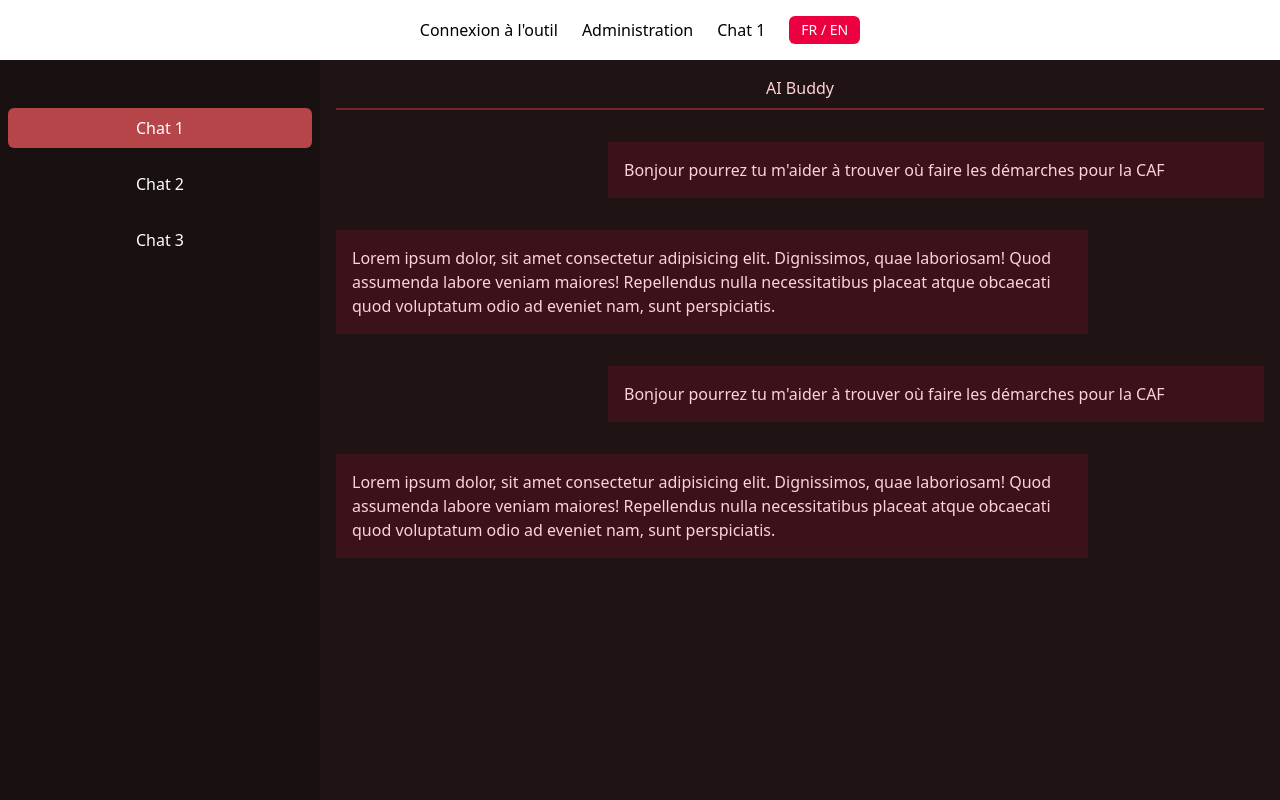
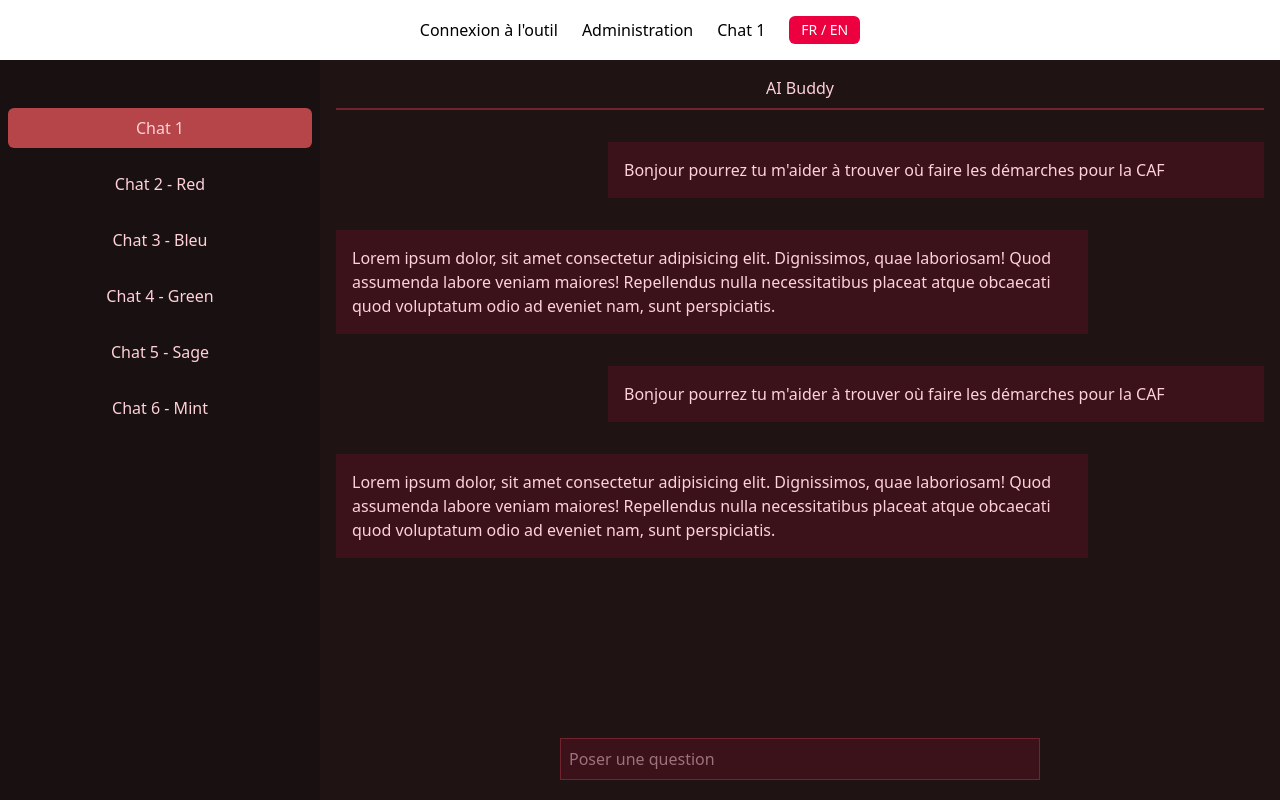
Before and after one commit to andrew-phakeovilay/AI-Buddy-TBS-education, a React (Vite) app in the folder ia-buddy-front-end/: page /chat/1 in a window 1280 px wide. Built offline with nearby package versions, Linux system fonts and the light colour scheme.

Commit message:
Utilisation de data-theme pour test les couleurs, chaque page possède une couleur. [ Correction dans APP utilisation du overflow dans APP ]

```diff
--- a/ia-buddy-front-end/src/components/NavChat.tsx
+++ b/ia-buddy-front-end/src/components/NavChat.tsx
@@ -5,7 +5,7 @@ export function NavChat({ name,id, onClick } : { id:number,name:string, onClick:
     const isActif = params.id ? parseInt(params.id)==id : false
     return(
         <button disabled={isActif} onClick={()=> onClick(id)}
-        className={ `${isActif? "bg-red-8":""} m-2 p-2 hover:bg-red-8 rounded-md`}>
+        className={ `${isActif? "bg-custom-8":""} m-2 p-2 hover:bg-custom-8 rounded-md`}>
             {name}
         </button>
     )
--- a/ia-buddy-front-end/src/pages/ChatPage.tsx
+++ b/ia-buddy-front-end/src/pages/ChatPage.tsx
@@ -2,50 +2,67 @@ import { useCallback, useState } from "react";
 import { NavChat } from "../components/NavChat";
 import { MenuSVG } from "../svgs/MenuSVG";
 import { CloseSVG } from "../svgs/CloseSVG";
-import { useNavigate } from "react-router-dom";
+import { useNavigate, useParams } from "react-router-dom";
 
 export function ChatPage() {
     const [open,setOpen] = useState(false)
     const navigate = useNavigate()
-
+    const params = useParams()
     const onClick = useCallback((id:number)=>{
         setOpen(false)
         navigate("/chat/"+id)
     },[navigate])
 
     return (
-        <div className="flex h-full flex-col md:flex-row">
-            <aside className={`${open?"fixed inset-1 left-0 z-40 w-64":"hidden"} md:static md:block  w-full md:w-80 bg-red-1 text-white`}>
-                <div className={`${open?"absolute":"hidden"} md:hidden top-2 left-2`}
+        <div className="flex h-full flex-col md:flex-row" data-theme={getTheme(params.id)} >
+            <aside className={`${open?"fixed left-0 z-40 w-64":"hidden"} md:static md:block  w-full md:w-80 bg-custom-1 text-custom-12`}>
+                <div className={`${open?"absolute":"hidden"} md:hidden top-4 left-4`}
                 onClick={()=>{setOpen(false)}}>
                     <CloseSVG/>
                 </div>
 
                 <nav className={`mt-10 flex flex-col `}>
                     <NavChat onClick={onClick} id={1} name="Chat 1"/>
-                    <NavChat onClick={onClick} id={2} name="Chat 2"/>
-                    <NavChat onClick={onClick} id={3} name="Chat 3"/>
+                    <NavChat onClick={onClick} id={2} name="Chat 2 - Red"/>
+                    <NavChat onClick={onClick} id={3} name="Chat 3 - Bleu"/>
+                    <NavChat onClick={onClick} id={4} name="Chat 4 - Green"/>
+                    <NavChat onClick={onClick} id={5} name="Chat 5 - Sage"/>
+                    <NavChat onClick={onClick} id={6} name="Chat 6 - Mint"/>
                 </nav>
             </aside>
 
-            <div className="relative flex flex-1 h-full w-full flex-col bg-red-2 text-red-12">
+            <div className="relative flex flex-1 h-full w-full flex-col bg-custom-2 text-custom-12">
                 <div className={`${open?"hidden":"absolute"} m-4 md:hidden z-10`}
                 onClick={()=>{setOpen(true)}}>
                     <MenuSVG/>
                 </div>
-                <div className="text-center m-4 border-b-2 border-red-6 pb-2">
+                <div className="text-center m-4 border-b-2 border-custom-6 pb-2">
                     <h1>AI Buddy</h1>
                 </div>
                 <main className="relative flex flex-col h-full flex-1 overflow-hidden">
-                    <div className="flex flex-col overflow-auto pb-20">
-                        <div className="bg-red-3 m-4 p-4 ml-[30%]">Bonjour pourrez tu m'aider à trouver où faire les démarches pour la CAF</div>
-                        <div className="bg-red-3 m-4 p-4 mr-[20%]">Lorem ipsum dolor, sit amet consectetur adipisicing elit. Dignissimos, quae laboriosam! Quod assumenda labore veniam maiores! Repellendus nulla necessitatibus placeat atque obcaecati quod voluptatum odio ad eveniet nam, sunt perspiciatis.</div>
-                        <div className="bg-red-3 m-4 p-4 ml-[30%]">Bonjour pourrez tu m'aider à trouver où faire les démarches pour la CAF</div>
-                        <div className="bg-red-3 m-4 p-4 mr-[20%]">Lorem ipsum dolor, sit amet consectetur adipisicing elit. Dignissimos, quae laboriosam! Quod assumenda labore veniam maiores! Repellendus nulla necessitatibus placeat atque obcaecati quod voluptatum odio ad eveniet nam, sunt perspiciatis.</div>
+                    <div className="flex flex-col overflow-auto pb-20 mb-20">
+                        <div className="bg-custom-3 m-4 p-4 ml-[30%]">Bonjour pourrez tu m'aider à trouver où faire les démarches pour la CAF</div>
+                        <div className="bg-custom-3 m-4 p-4 mr-[20%]">Lorem ipsum dolor, sit amet consectetur adipisicing elit. Dignissimos, quae laboriosam! Quod assumenda labore veniam maiores! Repellendus nulla necessitatibus placeat atque obcaecati quod voluptatum odio ad eveniet nam, sunt perspiciatis.</div>
+                        <div className="bg-custom-3 m-4 p-4 ml-[30%]">Bonjour pourrez tu m'aider à trouver où faire les démarches pour la CAF</div>
+                        <div className="bg-custom-3 m-4 p-4 mr-[20%]">Lorem ipsum dolor, sit amet consectetur adipisicing elit. Dignissimos, quae laboriosam! Quod assumenda labore veniam maiores! Repellendus nulla necessitatibus placeat atque obcaecati quod voluptatum odio ad eveniet nam, sunt perspiciatis.</div>
                     </div>
-                    <input id="chat" name="chat" type="text" className="absolute z-20 bottom-4 bg-red-3 p-2 w-9/12 sm:w-1/2 left-1/2 -translate-x-1/2 border border-red-6" placeholder="Poser une question" />
+                    <input id="chat" name="chat" type="text" className="absolute z-20 bottom-25 md:bottom-20 bg-custom-3 p-2 w-9/12 sm:w-1/2 left-1/2 -translate-x-1/2 border border-red-6" placeholder="Poser une question" />
                 </main>
             </div>
         </div>
     )
 }
+
+function getTheme(id:string|undefined){
+
+    const theme = "default"
+    if(!id) return theme
+    switch(id){
+        case "2": return "red"
+        case "3": return "bleu"
+        case "4": return "green"
+        case "5": return "sage"
+        case "6": return "mint"
+    }
+    return theme
+}
--- a/ia-buddy-front-end/src/svgs/CloseSVG.tsx
+++ b/ia-buddy-front-end/src/svgs/CloseSVG.tsx
@@ -1,5 +1,5 @@
 export function CloseSVG(){
     return(
-        <svg className="fill-white" xmlns="http://www.w3.org/2000/svg" height="24px" viewBox="0 -960 960 960" width="24px"><path d="m256-200-56-56 224-224-224-224 56-56 224 224 224-224 56 56-224 224 224 224-56 56-224-224-224 224Z"/></svg>
+        <svg className="fill-custom-12" xmlns="http://www.w3.org/2000/svg" height="24px" viewBox="0 -960 960 960" width="24px"><path d="m256-200-56-56 224-224-224-224 56-56 224 224 224-224 56 56-224 224 224 224-56 56-224-224-224 224Z"/></svg>
     )
 }
--- a/ia-buddy-front-end/src/svgs/MenuSVG.tsx
+++ b/ia-buddy-front-end/src/svgs/MenuSVG.tsx
@@ -1,5 +1,5 @@
 export function MenuSVG(){
     return(
-        <svg className="fill-red-12" xmlns="http://www.w3.org/2000/svg" height="24px" viewBox="0 -960 960 960" width="24px"><path d="M120-240v-80h720v80H120Zm0-200v-80h720v80H120Zm0-200v-80h720v80H120Z"/></svg>
+        <svg className="fill-custom-12" xmlns="http://www.w3.org/2000/svg" height="24px" viewBox="0 -960 960 960" width="24px"><path d="M120-240v-80h720v80H120Zm0-200v-80h720v80H120Zm0-200v-80h720v80H120Z"/></svg>
     )
 }
```
